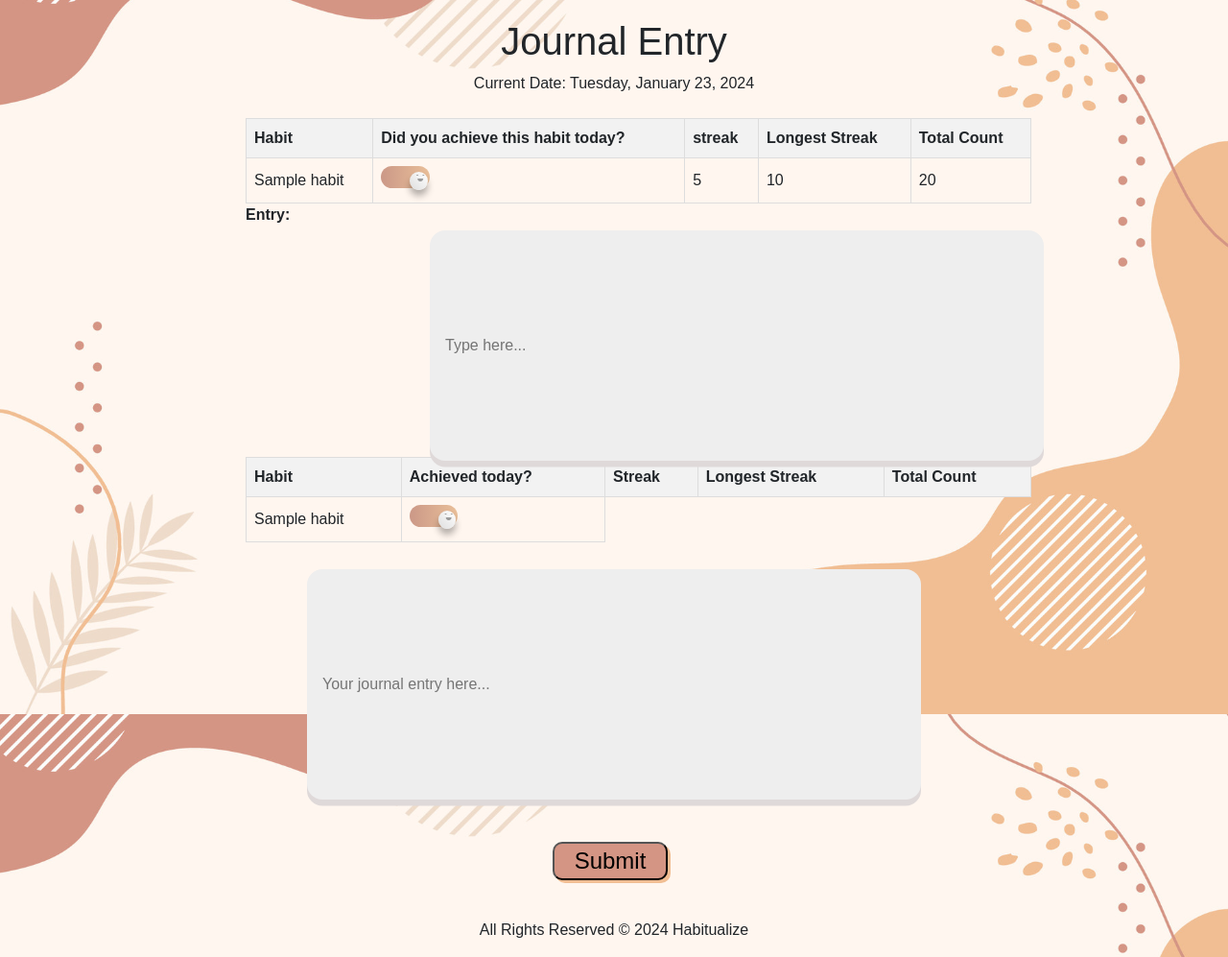
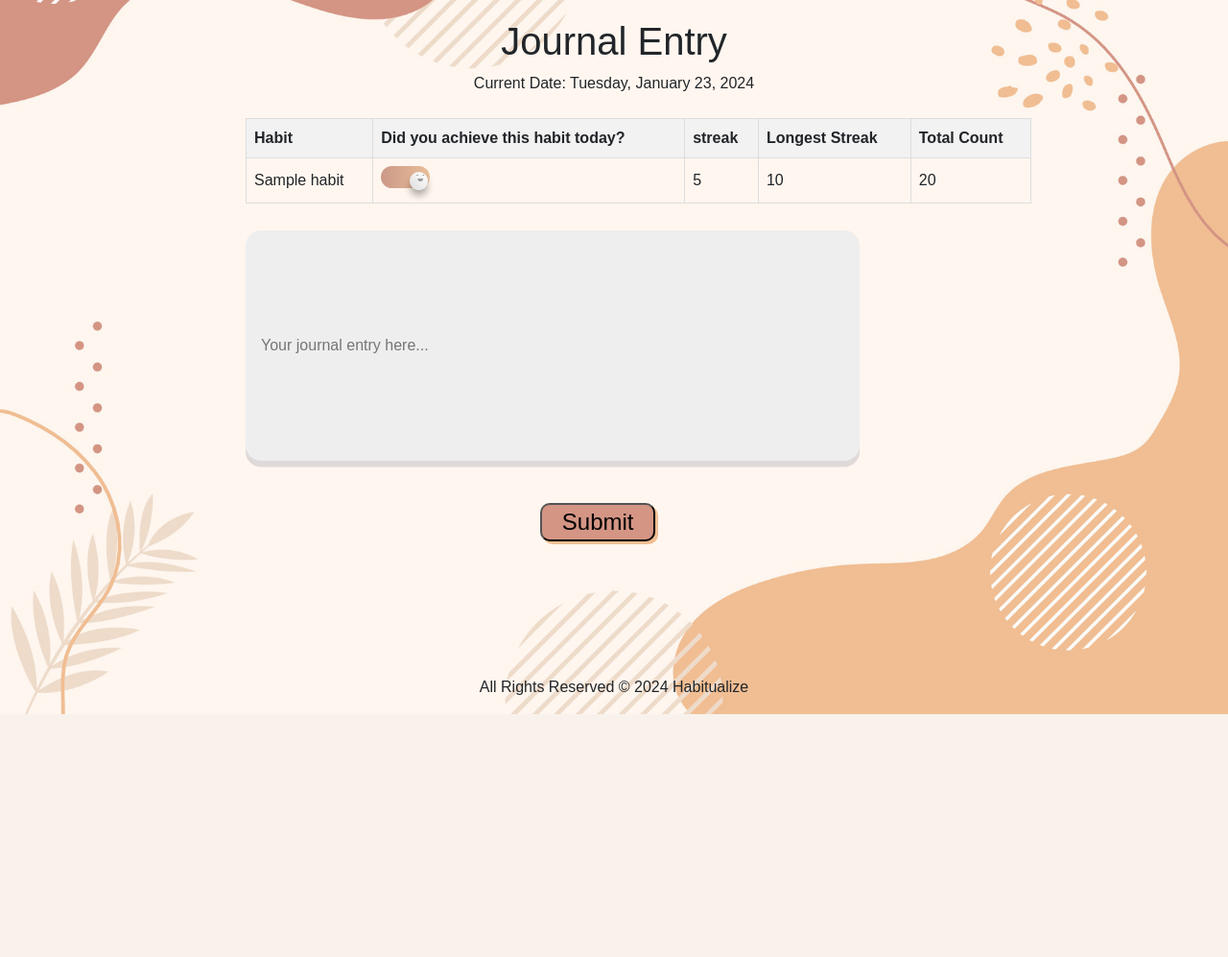
Before and after one commit to harmonica23/habitualize, a Django app: page /journal/ in a window 1280 px wide. Shown: the part 56-1053 px from the top of the page at 96% size. After the commit the page ends 800 px from the top, so only its background shows below. Run offline with Django 5.2, Linux system fonts and the light colour scheme; a user stored in the database is signed in; tables that the repository leaves empty hold one stand-in row (values such as "Sample post"); some libraries are stand-ins or nearby versions; some web fonts are replaced.

Commit message:
journal pg fix

```diff
--- a/main_app/static/css/style.css
+++ b/main_app/static/css/style.css
@@ -49,7 +49,7 @@ p {
 }
 
 #journal-btn {
-    margin-left: 45%;
+    margin-left: 30%;
 }
 
 /* form and card styling */
@@ -301,6 +301,7 @@ ul {
     background-color: #f2f2f2;
 }
 
+
 .input-wrapper input {
     background-color: #eee;
     border: none;
@@ -312,6 +313,7 @@ ul {
     color: black;
     box-shadow: 0 0.4rem #dfd9d9;
     cursor: pointer;
+    margin-right: 40%;
 }
 
 .input-wrapper input:focus {
@@ -412,3 +414,4 @@ ul {
     left: calc(1.6 * var(--size));
     font-size: calc(.6 * var(--size));
     line-height: 0;
+}
--- a/main_app/templates/main_app/journal_form.html
+++ b/main_app/templates/main_app/journal_form.html
@@ -42,42 +42,6 @@
         </tbody>
       </table>
 
-      <div class="input-wrapper">
-        <label>Entry:</label>
-        <input type="text" placeholder="Type here..." name="text" class="input">
-      </div>
-
-  <form method="post" action="{% url 'create_journal' %}">
-    {% csrf_token %}
-    <table>
-      <thead>
-        <tr>
-          <th>Habit</th>
-          <th>Achieved today?</th>
-          <th>Streak</th>
-          <th>Longest Streak</th>
-          <th>Total Count</th>
-        </tr>
-      </thead>
-      <tbody>
-        {% for habit in active_habits %}
-        <tr>
-          <td>{{ habit.name }}</td>
-          <td>
-            <div class="checkbox-wrapper-5">
-              <div class="check">
-                <input id="check-{{ habit.id }}" type="checkbox" name="checkbox_{{ habit.id }}" checked>
-                <label for="check-{{ habit.id }}"></label>
-              </div>
-            </div>
-          </td>
-        </tr>
-        {% endfor %}
-      </tbody>
-    </table>
-  </form>
-</div>
-
 <br />
 <div class="input-wrapper">
   <input type="text" placeholder="Your journal entry here..." name="text" class="input">
```
